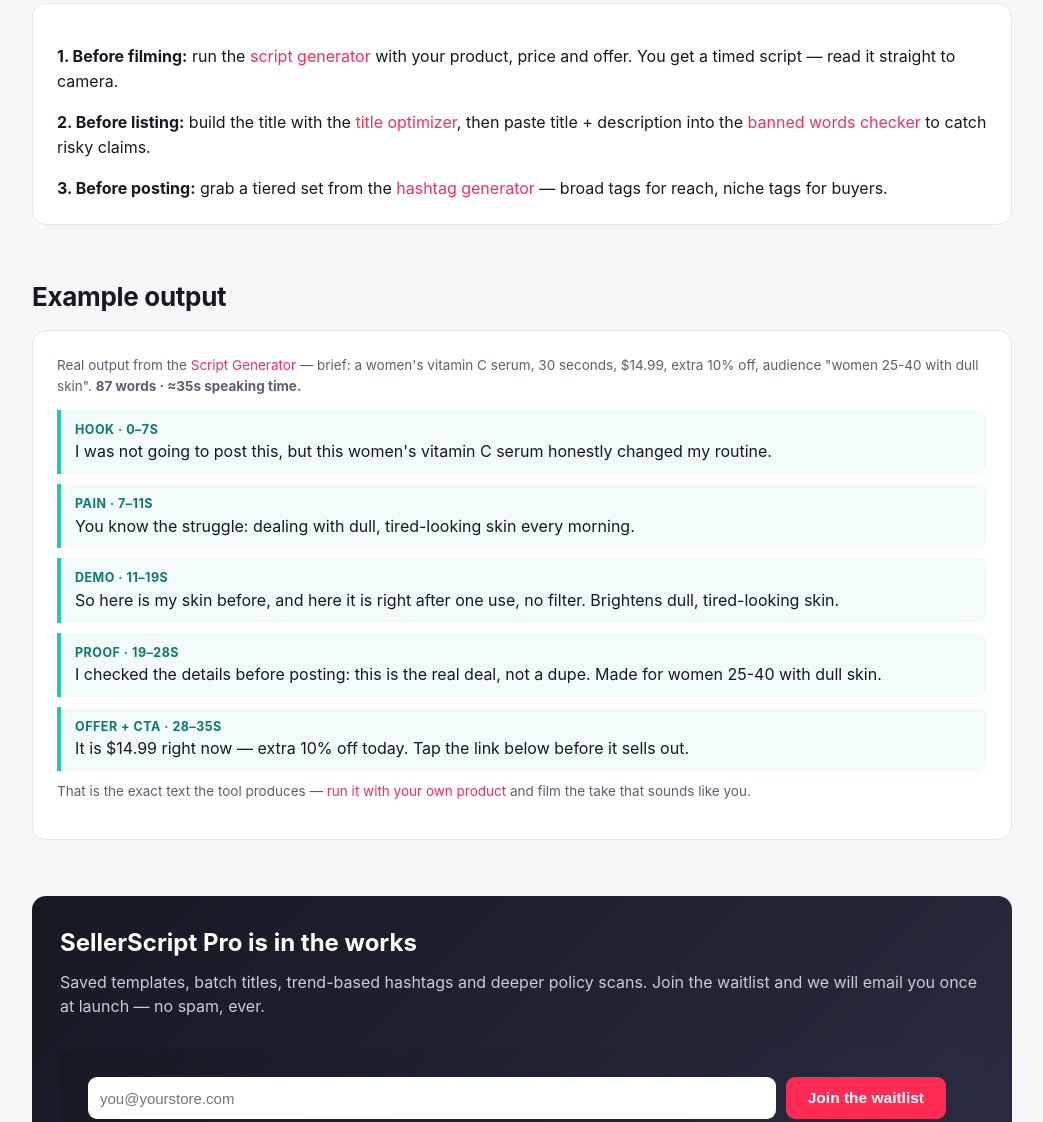
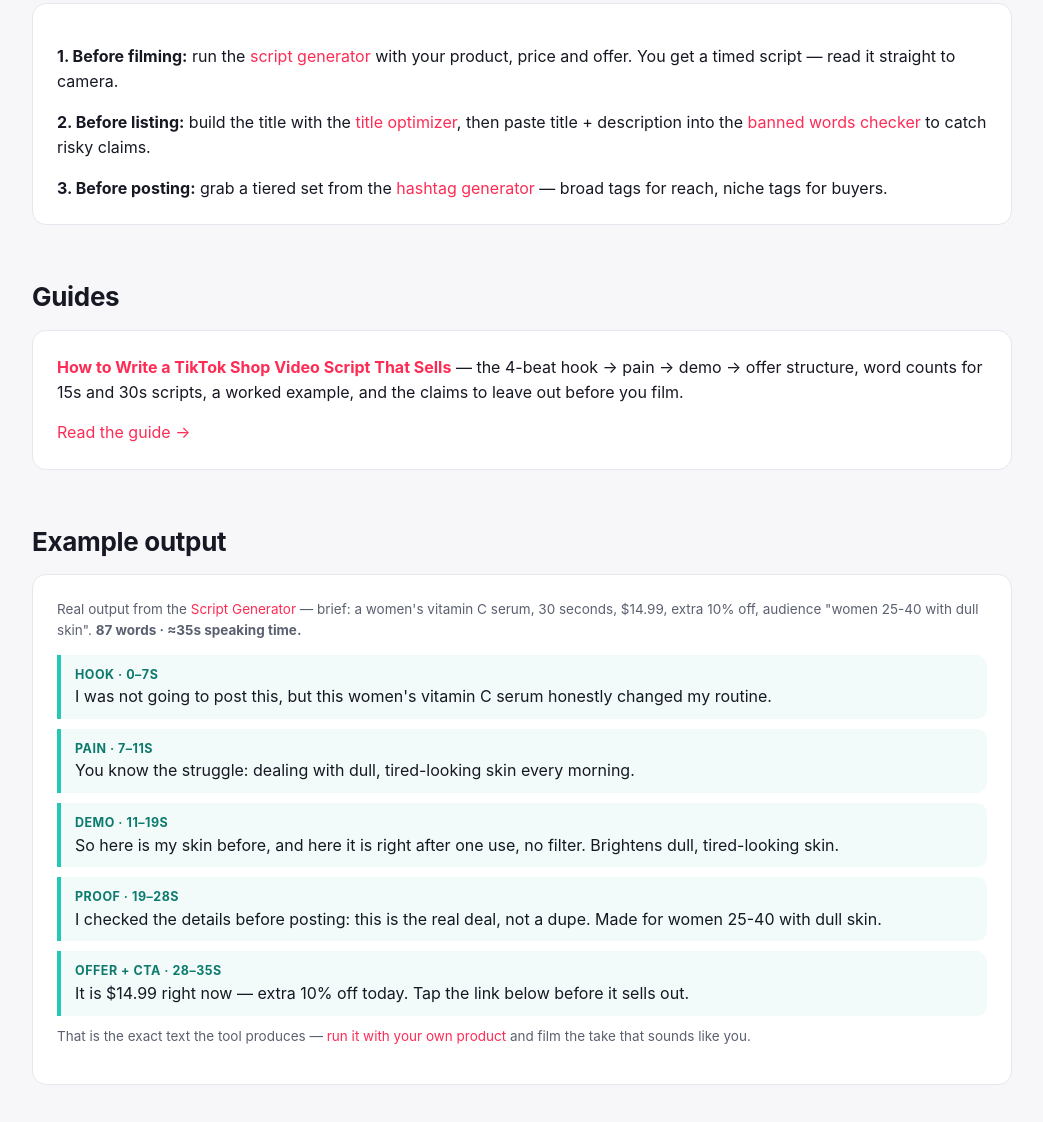
Before and after one commit to hu3075559-ai/sellerscript, a plain HTML site: page index.html in a window 1280 px wide. Shown: the part 736-1858 px from the top of the page, without its empty margins (118-1161 px from the left). Drawn offline with Linux system fonts and the light colour scheme.

Commit message:
Add guides section link on homepage

```diff
--- a/index.html
+++ b/index.html
@@ -85,6 +85,14 @@ gtag('config', 'G-CG8J72909Z');
   </section>
 
   <section class="block">
+    <h2>Guides</h2>
+    <div class="card">
+      <p style="margin-top:0"><b><a href="/guides/how-to-write-a-tiktok-shop-video-script-that-sells.html">How to Write a TikTok Shop Video Script That Sells</a></b> — the 4-beat hook → pain → demo → offer structure, word counts for 15s and 30s scripts, a worked example, and the claims to leave out before you film.</p>
+      <p style="margin-bottom:0"><a href="/guides/how-to-write-a-tiktok-shop-video-script-that-sells.html">Read the guide →</a></p>
+    </div>
+  </section>
+
+  <section class="block">
     <h2>Example output</h2>
     <div class="card">
       <p class="meta-line" style="margin-top:0">Real output from the <a href="/script-generator/">Script Generator</a> — brief: a women's vitamin C serum, 30 seconds, $14.99, extra 10% off, audience "women 25-40 with dull skin". <b>87 words · ≈35s speaking time.</b></p>
```
